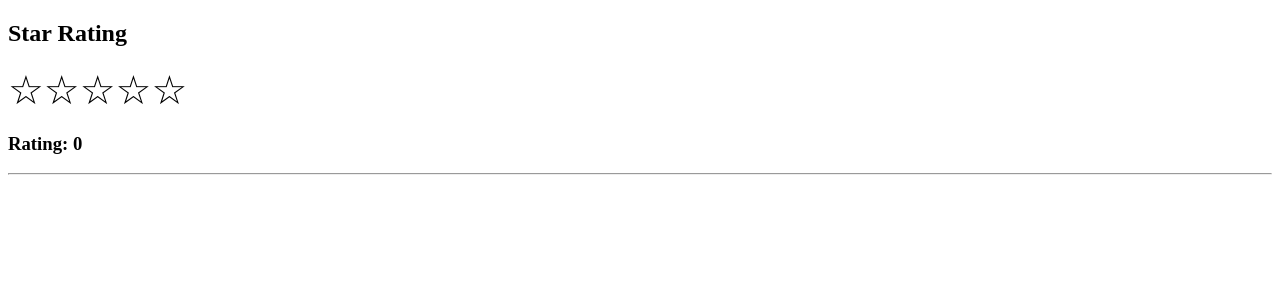
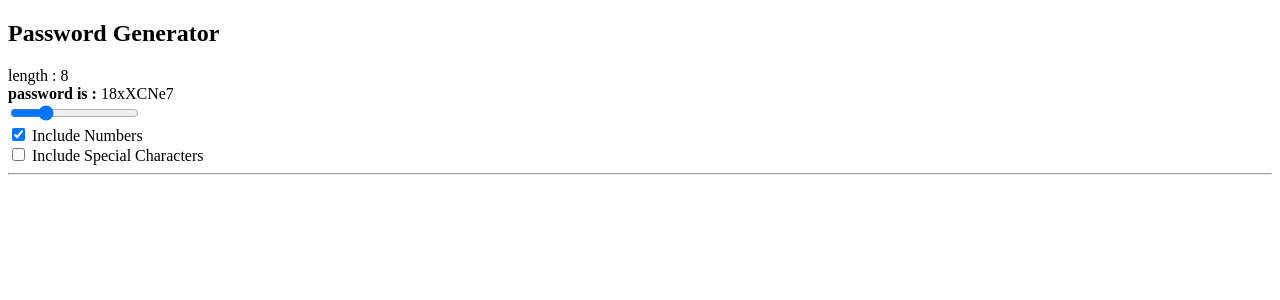
Before and after one commit to Premanshuankit/ReactPractice, a React (Vite) app: page / in a window 1280 px wide. Shown: the top 300 px of the page. Built offline with nearby package versions, Linux system fonts and the light colour scheme.

Commit message:
added password generator

```diff
--- a/src/App.jsx
+++ b/src/App.jsx
@@ -22,6 +22,7 @@ import Accordian from "./components/Accordian";
 import Modal from "./components/Modal";
 import TabsComponent from "./components/TabsComponent";
 import Rating from "./components/Rating";
+import PasswordGenerator from "./components/PasswordGenerator";
 
 function App() {
   const [count, setCount] = useState(0);
@@ -42,7 +43,8 @@ function App() {
   }
   return (
     <>
-      <Rating />
+      <PasswordGenerator />
+      {/* <Rating /> */}
       {/* <TabsComponent /> */}
       {/* <Modal /> */}
       {/* <Accordian /> */}
--- /dev/null
+++ b/src/components/PasswordGenerator.jsx
@@ -0,0 +1,57 @@
+import React, {useState, useEffect} from 'react'
+
+function PasswordGenerator() {
+    const [length, setLength] = useState(8)
+    const [hasNumbers, setHasNumbers] = useState(true)
+    const [hasSpecialChar, setHasSpecialChar] = useState(false)
+    const [password, setPassword] = useState('')
+
+    useEffect(() => {
+        let chars = "abcdefghijklmnopqrstuvwxyzABCDEFGHIJKLMNOPQRSTUVWXYZ";
+
+        if (hasNumbers) {
+            chars += '0123456789'
+        }
+
+        if (hasSpecialChar) {
+            chars += '!@#$%^&*()'
+        }
+
+        let result = ''
+
+        for (let i = 0; i < length; i++) {
+            let randomIndex = Math.floor(Math.random() * chars.length)
+            result += chars[randomIndex]
+
+            // console.log(result, 'result')
+            // console.log(randomIndex, 'randomIndex')
+            // console.log(chars);
+            // console.log(chars.length);
+        }
+
+        setPassword(result)
+    }, [length, hasNumbers, hasSpecialChar])
+    return (
+        <>
+            <h2>Password Generator</h2>
+
+            <label>length : {length}</label>
+            <br/>
+            <label><strong> password is : </strong> {password}</label>
+            <br/>
+
+            <input type='range'  min={4} max ={20} value = {length}
+                onChange={(e) => setLength(e.target.value)}/>
+            <br/>
+
+            <input type='checkbox' checked = {hasNumbers}
+                onChange={(e) => setHasNumbers(!hasNumbers)}/> Include Numbers
+            <br/>
+
+            <input type='checkbox' checked = {hasSpecialChar}
+                onChange={(e) => setHasSpecialChar(!hasSpecialChar)}/> Include Special Characters
+        </>
+    )
+}
+
+export default PasswordGenerator
```
